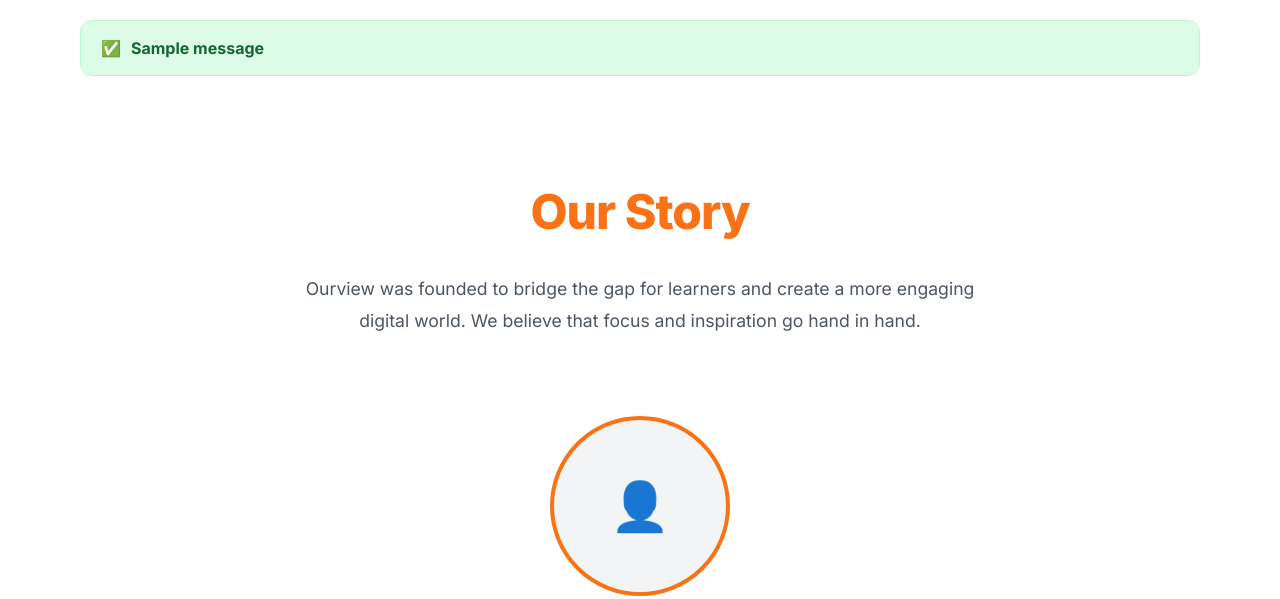
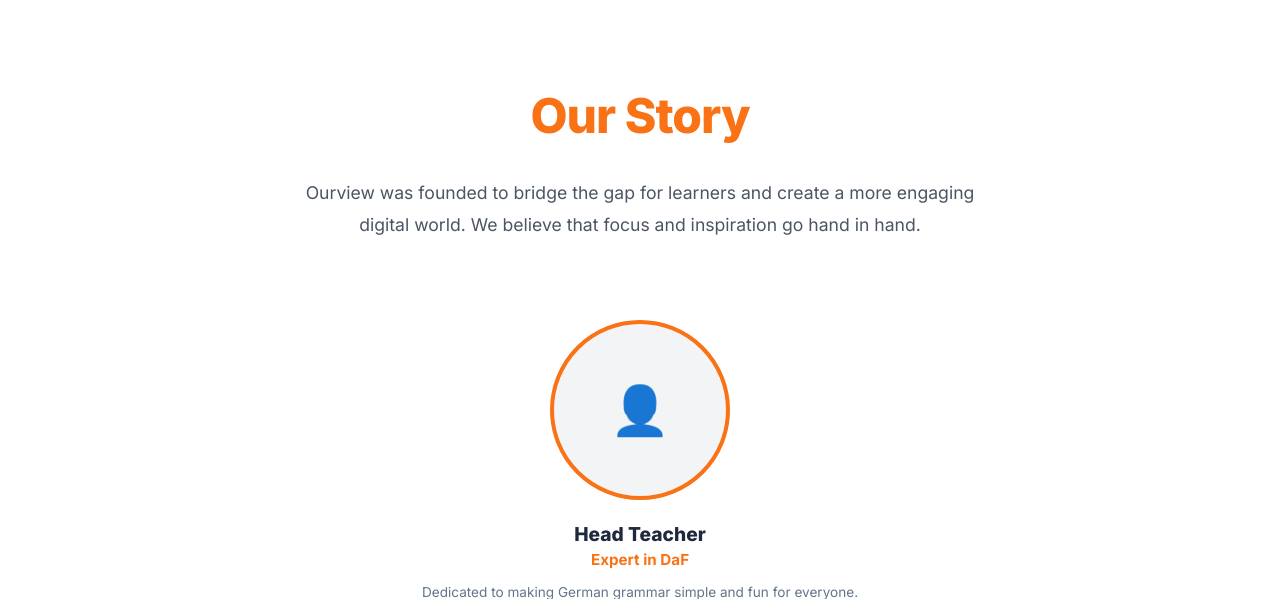
Before and after one commit to MaxxJinga/ourview-portal, a Flask app: page /about in a window 1280 px wide. Shown: the part 72-671 px from the top of the page. Run offline with Flask 3, Linux system fonts and the light colour scheme; tables that the repository leaves empty hold one stand-in row (values such as "Sample post"); one stand-in notice (Sample message) is shown; some libraries are stand-ins or nearby versions.

Commit message:
Add files via upload

```diff
--- a/templates/about.html
+++ b/templates/about.html
@@ -26,21 +26,6 @@
         <a href="{{ url_for('logout') }}" style="background: #fee2e2; color: #ef4444; padding: 8px 15px; border-radius: 8px; text-decoration: none; font-weight: 700; font-size: 0.8rem;">Logout</a>
     </nav>
 </header>
-{% with messages = get_flashed_messages(with_categories=true) %}
-  {% if messages %}
-    <div style="max-width: 1200px; margin: 20px auto; padding: 0 40px;">
-      {% for category, message in messages %}
-        <div style="padding: 15px 20px; border-radius: 12px; margin-bottom: 10px; display: flex; align-items: center; gap: 10px; font-weight: 600;
-             background-color: {{ '#dcfce7' if category == 'success' else '#fff7ed' if category == 'warning' else '#fee2e2' }};
-             color: {{ '#166534' if category == 'success' else '#9a3412' if category == 'warning' else '#991b1b' }};
-             border: 1px solid {{ '#bbf7d0' if category == 'success' else '#ffedd5' if category == 'warning' else '#fecaca' }};">
-          <span>{{ '✅' if category == 'success' else '⏳' if category == 'warning' else '❌' }}</span>
-          {{ message }}
-        </div>
-      {% endfor %}
-    </div>
-  {% endif %}
-{% endwith %}
 
     <main>
         <section style="padding: 80px 20px; max-width: 1000px; margin: 0 auto;">
--- a/templates/dashboard.html
+++ b/templates/dashboard.html
@@ -81,8 +81,6 @@
         <a href="{{ url_for('logout') }}" style="background: #fee2e2; color: #ef4444; padding: 8px 15px; border-radius: 8px; text-decoration: none; font-weight: 700; font-size: 0.8rem;">Logout</a>
     </nav>
 </header>
-
-
 
     {% if notifications %}
     <div class="max-w-4xl mx-auto px-4 mt-6">
```
